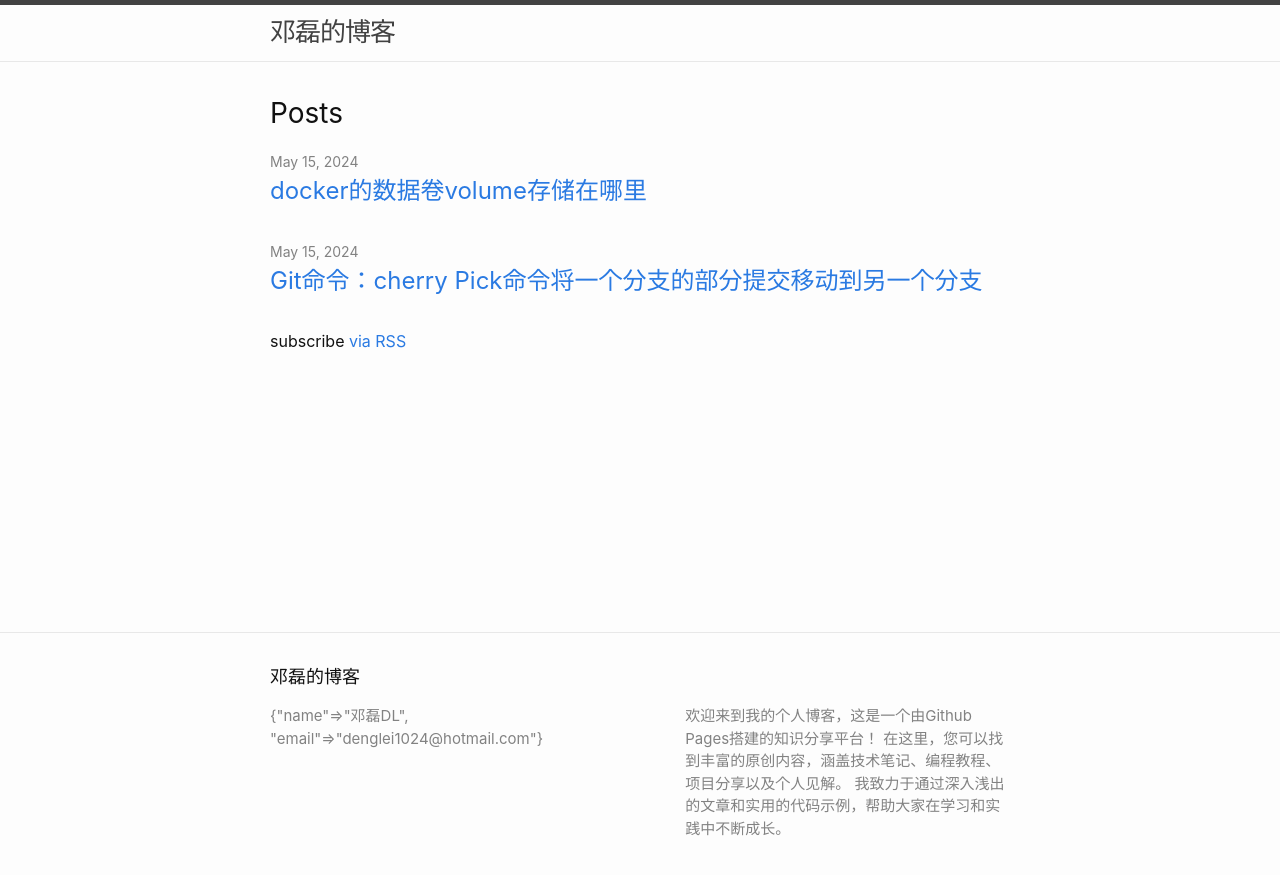
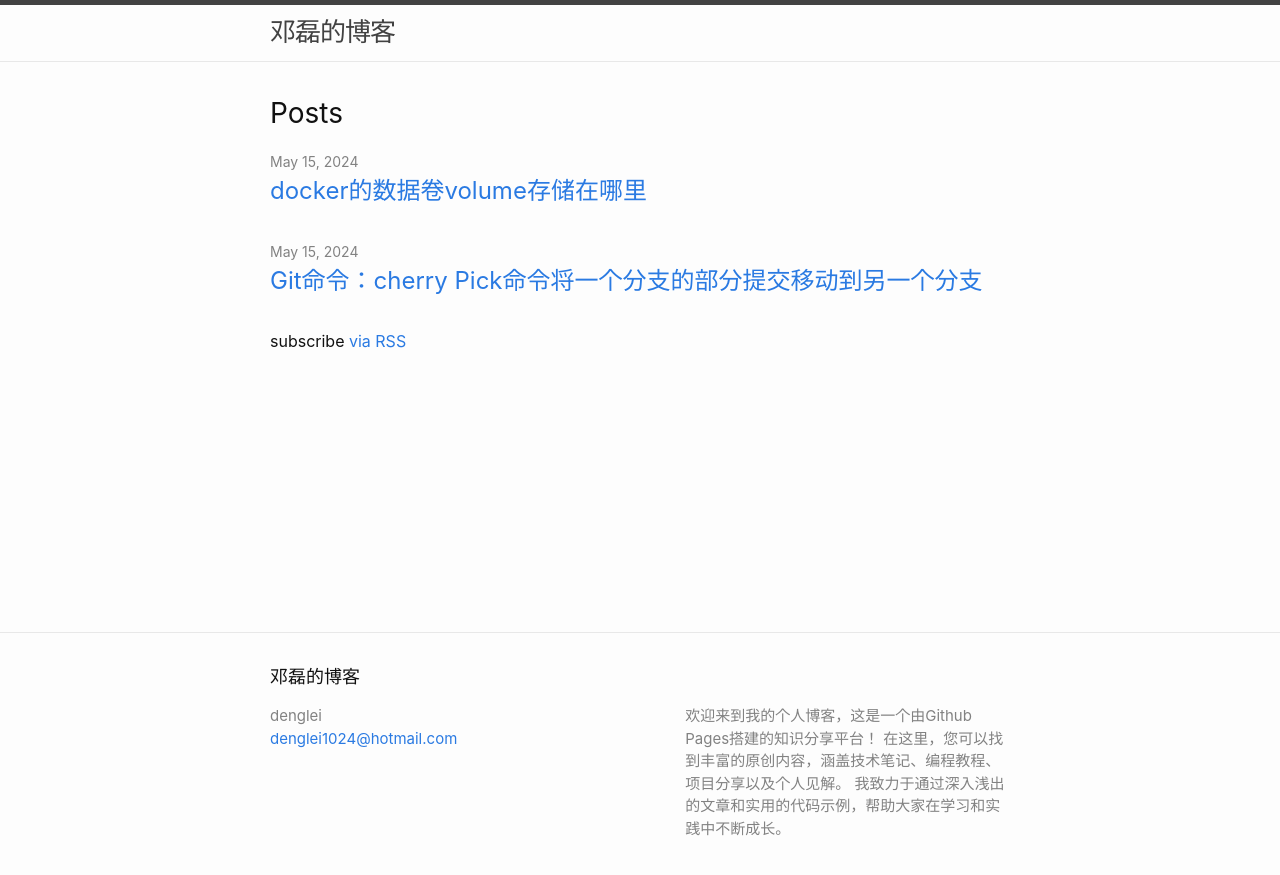
Before and after one commit to denglei1024/denglei1024, a Jekyll site: the page built from index.md, in a window 1280 px wide. Shown: the top 875 px of the page. Built offline with Jekyll 4.4.1, drawn with Linux system fonts in a browser that asks for light colours.

Commit message:
Update _config.yml

```diff
--- a/_config.yml
+++ b/_config.yml
@@ -1,7 +1,6 @@
 title: 邓磊的博客
-author:
-  name: 邓磊DL
-  email: denglei1024@hotmail.com
+author: denglei
+email: denglei1024@hotmail.com
 
 # The `>` after `description:` means to ignore line-breaks until next key.
 # If you want to omit the line-break after the end of text, use `>-` instead.
```
